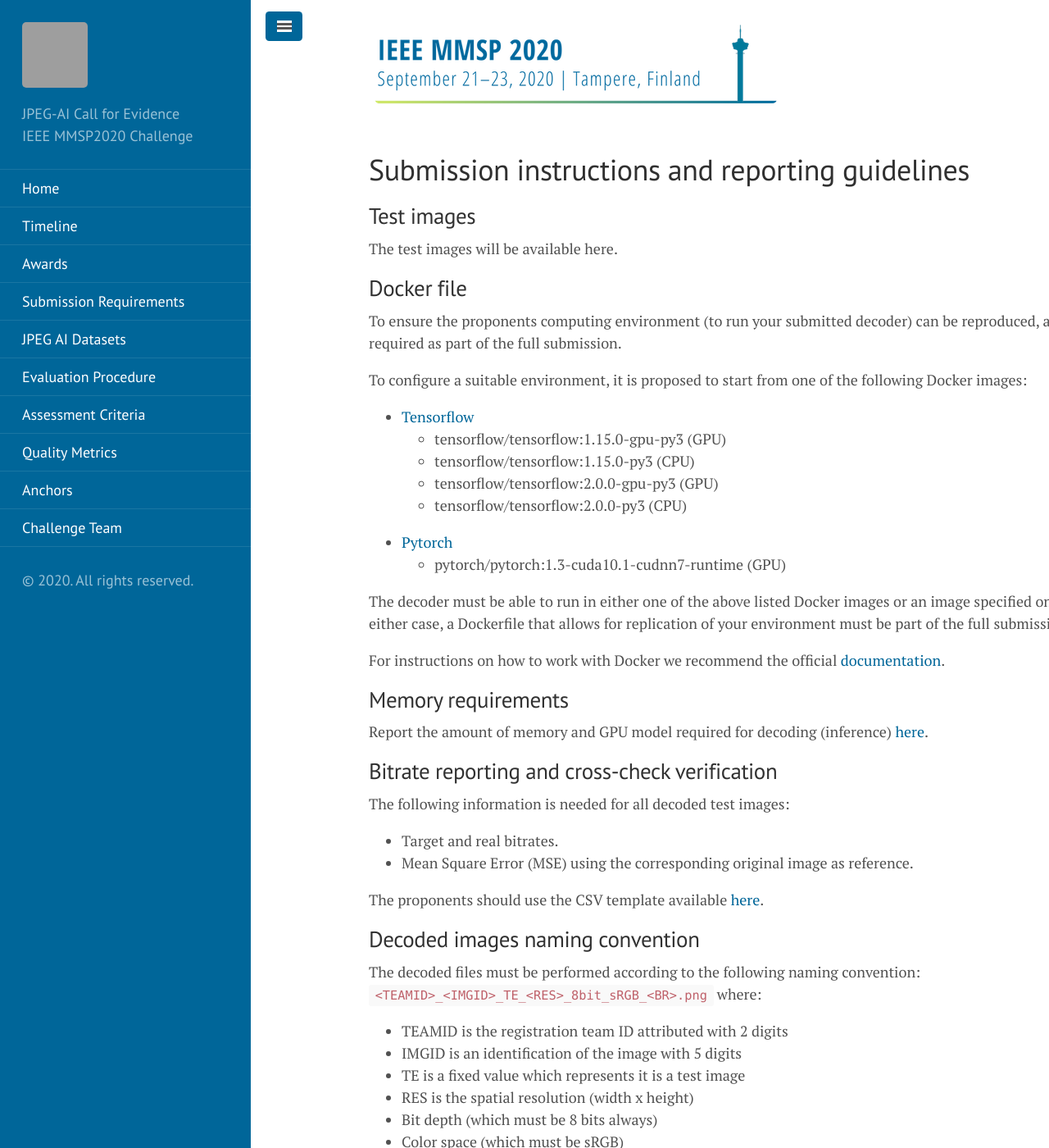
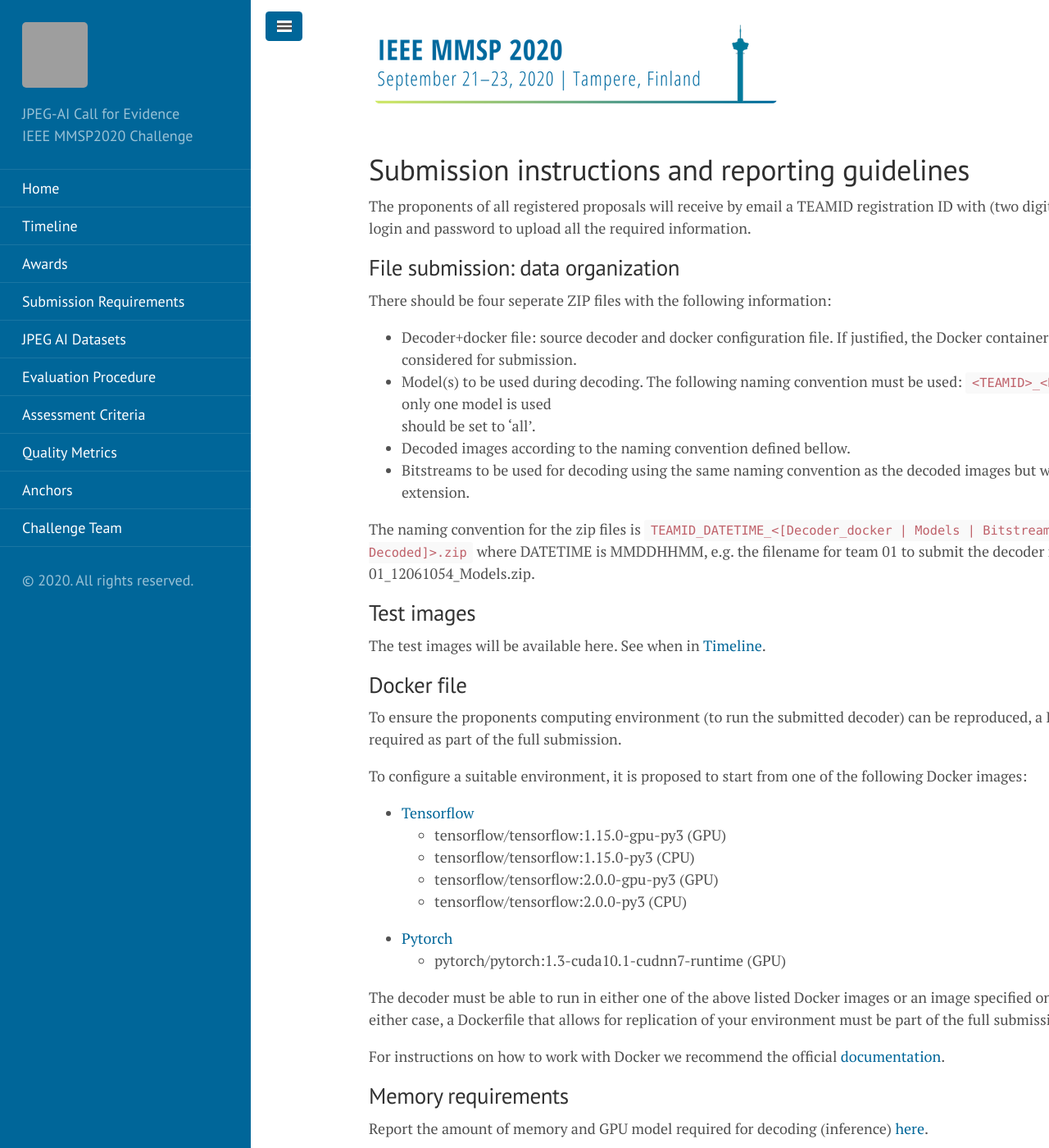
Before and after one commit to jpegai/jpegai.github.io, a Jekyll site: the page built from _posts/2020-05-25-submission-instructions.md, in a window 1280 px wide and 1400 px high. Shown: the whole window at 82% size. Built offline with Jekyll 4.4.1, drawn with Linux system fonts in a browser that asks for light colours; some of the changed text lies outside the part shown; grey boxes are pictures that could not be loaded.

Commit message:
Submission instructions are now public

```diff
--- a/_posts/2020-05-25-submission-instructions.md
+++ b/_posts/2020-05-25-submission-instructions.md
@@ -4,12 +4,24 @@ title: Submission instructions and reporting guidelines
 permalink: /sub_instructs/
 ---
 
+The proponents of all registered proposals will receive by email a TEAMID registration ID with (two digits) along with login and password to upload all the required information.
+
+
+## File submission: data organization
+There should be four seperate ZIP files with the following information:
+* Decoder+docker file: source decoder and docker configuration file. If justified, the Docker container could be considered for submission.
+* Model(s) to be used during decoding. The following naming convention must be used: `<TEAMID>_<BR>.model`. If only one model is used <BR> should be set to 'all'.
+* Decoded images according to the naming convention defined bellow.
+* Bitstreams to be used for decoding using the same naming convention as the decoded images but with .bits extension.
+
+The naming convention for the zip files is `TEAMID_DATETIME_<[Decoder_docker | Models | Bitstream | Decoded]>.zip` where DATETIME is MMDDHHMM, e.g. the filename for team 01 to submit the decoder models is 01_12061054_Models.zip.
+
 ## Test images
-The test images will be available here.
+The test images will be available here. See when in [Timeline](/0-time/).
 
 
 ## Docker file
-To ensure the proponents computing environment (to run your submitted decoder) can be reproduced, a Dockerfile is required as part of the full submission.
+To ensure the proponents computing environment (to run the submitted decoder) can be reproduced, a Dockerfile is required as part of the full submission.
 
 To configure a suitable environment, it is proposed to start from one of the following Docker images:
 - [Tensorflow](https://hub.docker.com/r/tensorflow/tensorflow)
@@ -34,10 +46,11 @@ The following information is needed for all decoded test images:
 * Target and real bitrates.
 * Mean Square Error (MSE) using the corresponding original image as reference.
 
-The proponents should use the CSV template available [here](link_to_csv).
+The proponents should use the following <a href="/public/bitrates_mse.csv">CSV template</a> to be included in the ZIP file with the decoder submission.
+
 
 ## Decoded images naming convention
-The decoded files must be performed according to the following naming convention: `<TEAMID>_<IMGID>_TE_<RES>_8bit_sRGB_<BR>.png` where:
+The decoded files in PNG must be performed according to the following naming convention: `<TEAMID>_<IMGID>_TE_<RES>_8bit_sRGB_<BR>.png` where:
 * TEAMID is the registration team ID attributed with 2 digits
 * IMGID is an identification of the image with 5 digits
 * TE is a fixed value which represents it is a test image
```
Also changed, not shown: other parts of _posts/2020-05-25-submission-instructions.md (+2 -10 lines), 00_timeline.md (+1 -1 lines), _posts/2020-05-26-jpeg-ai-home.md (+2 -1 lines), public/bitrates_mse.csv (renamed from _posts/bitrates_mse.csv).
